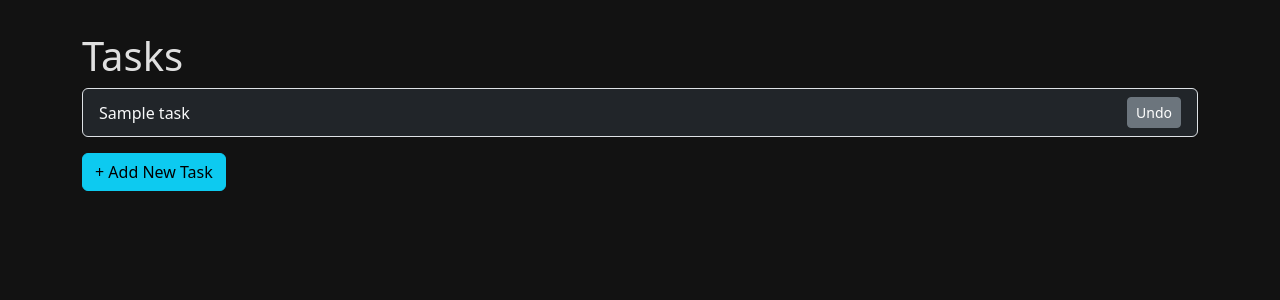
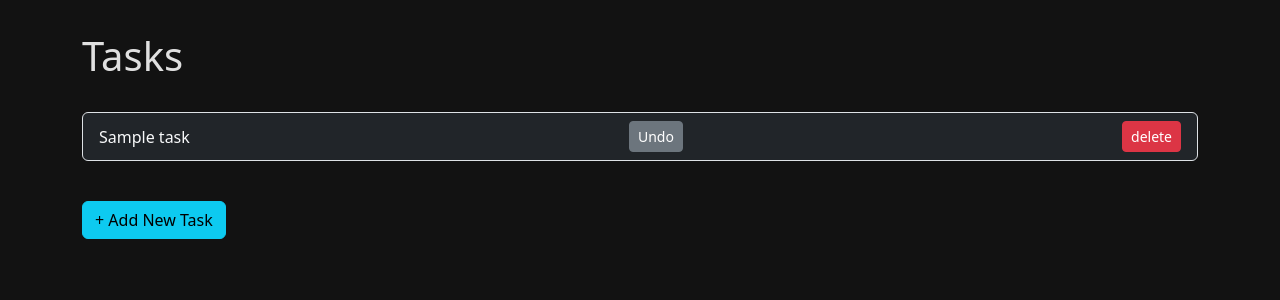
Before and after one commit to thmkhtry490/Tatodo, a Django app: page / in a window 1280 px wide. Shown: the top 300 px of the page. Run offline with Django 5.2, Linux system fonts and the light colour scheme; tables that the repository leaves empty hold one stand-in row (values such as "Sample post").

Commit message:
add delete task button

```diff
--- a/taskmgr/templates/index.html
+++ b/taskmgr/templates/index.html
@@ -19,6 +19,7 @@
 <body>
   <div class="container">
     <h1>Tasks</h1>
+    <br>
     <ul class="list-group">
       {% for task in tasks %}
       <li class="list-group-item bg-dark text-light d-flex justify-content-between align-items-center {% if task.done %}done{% endif %}">
@@ -27,11 +28,16 @@
           {% csrf_token %}
           <button class="btn btn-sm {% if task.done %}btn-secondary{% else %}btn-success{% endif %}">{{ task.done|yesno:"Undo,Done" }}</button>
         </form>
+        <form method="POST" action="{% url 'task-delete' task.id %}">
+            {% csrf_token %}
+            <button type="submit" class="btn btn-sm btn-danger">delete</button>
+        </form>
       </li>
       {% empty %}
       <li class="list-group-item text-muted">No tasks available.</li>
       {% endfor %}
     </ul>
+    <br>
     <a href="{% url 'task-add' %}" class="btn btn-info mt-3">+ Add New Task</a>
   </div>
 </body>
--- a/taskmgr/urls.py
+++ b/taskmgr/urls.py
@@ -1,9 +1,10 @@
 from django.urls import path
-from taskmgr.views import TaskListView,task_add,task_detail,task_toggle
+from taskmgr.views import TaskListView,TaskDetailView,task_add,task_toggle, task_del
 
 urlpatterns = [
     path("", TaskListView.as_view(),name='task-list'),
     path('add',task_add,name='task-add'),
-    path('detail/<pi>',task_detail,name='task-detail'),
+    path('detail/<pi>',TaskDetailView.as_view(),name='task-detail'),
     path('toggle/<pk>',task_toggle,name='task-toggle'),
+    path('delete/<pk>',task_del,name='task-delete'),
 ]
--- a/taskmgr/views.py
+++ b/taskmgr/views.py
@@ -1,4 +1,4 @@
-from django.views.generic import ListView
+from django.views.generic import ListView,DetailView
 from taskmgr.models import Task
 from django.http import HttpResponseRedirect
 from django.shortcuts import render, get_object_or_404, redirect
@@ -10,6 +10,11 @@ class TaskListView(ListView):
     context_object_name = "tasks"
     template_name = 'index.html'
 
+class TaskDetailView(DetailView):
+    model = Task
+    template_name = 'taskdetail.html'
+    context_object_name = 'task'
+    pk_url_kwarg = 'pi'
 
 def task_add(request):
     if request.method == "POST":
@@ -22,13 +27,12 @@ def task_add(request):
 
     return render(request, "taskform.html", {"form": form})
 
-def task_detail(request,pi):
-    task = get_object_or_404(Task,id=pi)
-    context = {'task':task}
-    return render(request,'taskdetail.html',context)
-
 def task_toggle(request, pk):
     task = get_object_or_404(Task, pk=pk)
     task.done = not task.done
     task.save()
     return redirect('task-list')
+def task_del(request, pk):
+    task = get_object_or_404(Task, pk=pk)
+    task.delete()
+    return redirect('task-list')
```
